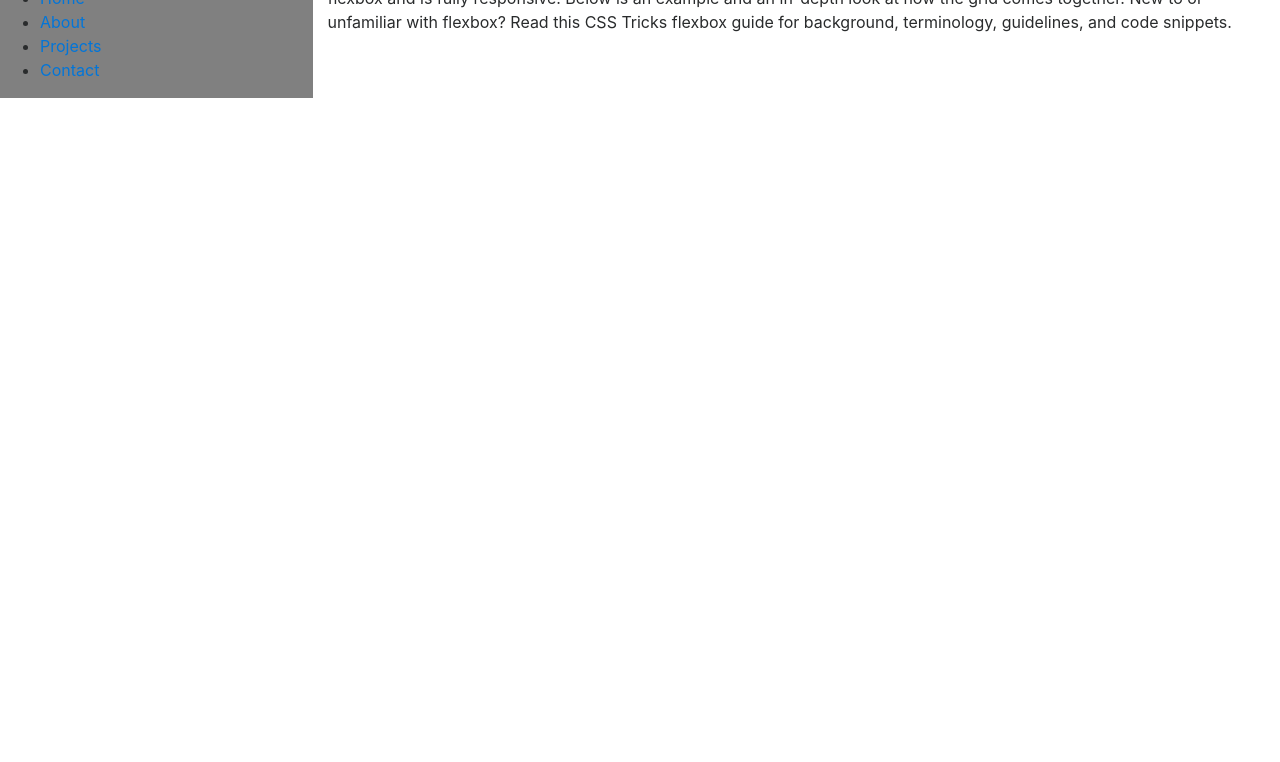
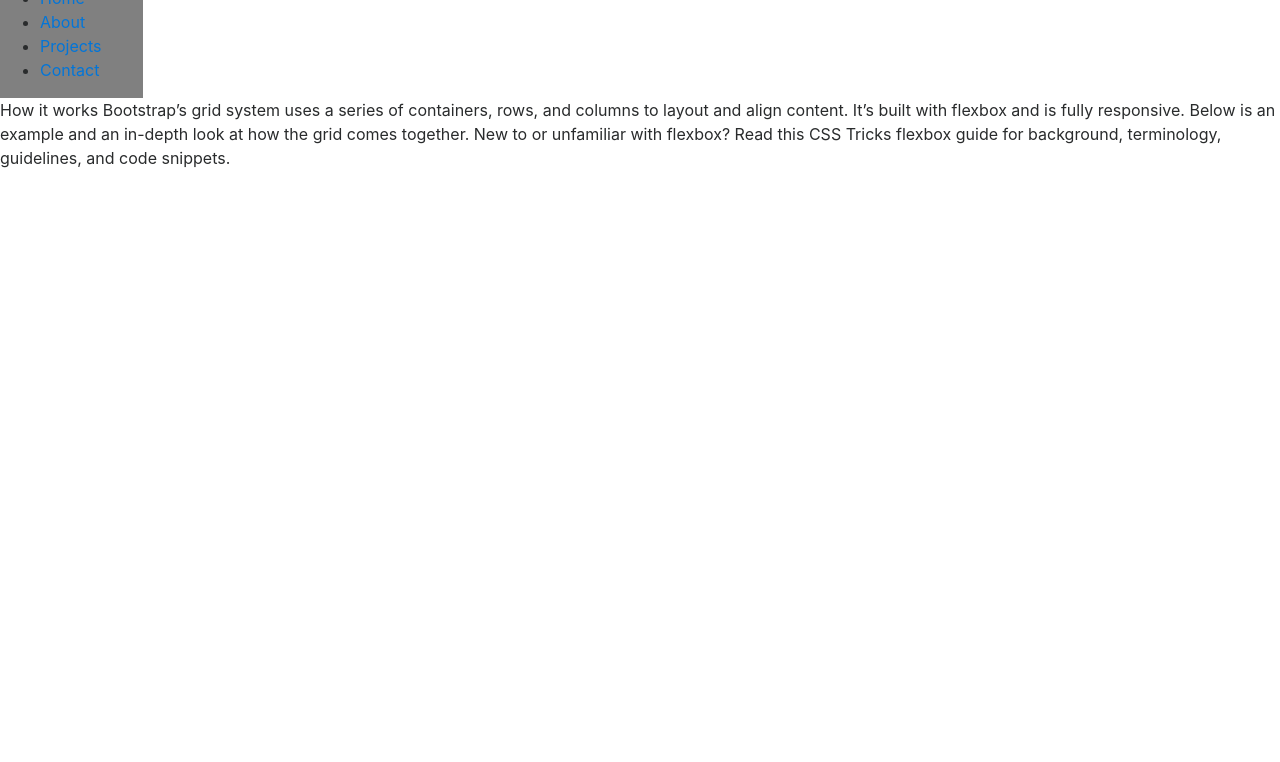
Before and after one commit to ricky911/Portfolio, a plain HTML site: page take 2/index.html in a window 1280 px wide. Shown: the part 38-800 px from the top of the page. Drawn offline with nearby package versions, Linux system fonts and the light colour scheme.

Commit message:
trying my best?

```diff
--- a/take 2/index.html
+++ b/take 2/index.html
@@ -46,9 +46,9 @@
       </div> -->
 
       <!-- sidebar -->
-      <div class="container-fluid">
-        <div class="row">
-          <div class="sidebar-wrapper col-3">
+      <div class="container-fluid sidebar">
+        <!-- <div class="row"> -->
+          <div class="sidebar-wrapper">
             <ul class="sidebar-nav">
               <li class="sidebar-brand">
                 <a href="#">Ricky Aguayo</a>
@@ -70,7 +70,7 @@
           </div>
           <!-- end sidebar-wrapper -->
 
-      <div class="content col-9">
+      <div class="content">
         <p>How it works Bootstrap’s grid system uses a series of containers, rows, and columns to layout and align content. It’s built with flexbox and is fully responsive. Below is an example and an in-depth look at how the grid comes together. New to or unfamiliar with flexbox? Read this CSS Tricks flexbox guide for background, terminology, guidelines, and code snippets.</p>
       </div>
 
@@ -82,7 +82,7 @@
 
 
     <!-- end wrapper -->
-        </div>
+        <!-- </div> -->
       </div>
     </div>
 
--- a/take 2/styles/main.css
+++ b/take 2/styles/main.css
@@ -17,6 +17,12 @@ a.nav-link {
 
 .sidebar-wrapper {
 	background-color: grey;
+	height: 100%;
+	display: inline-block;
+}
+
+ {
+	display: inline-block;
 }
 
 /*colors: blue-#073894, grey-d9d9d9, orange-ffbd4a*/
```
